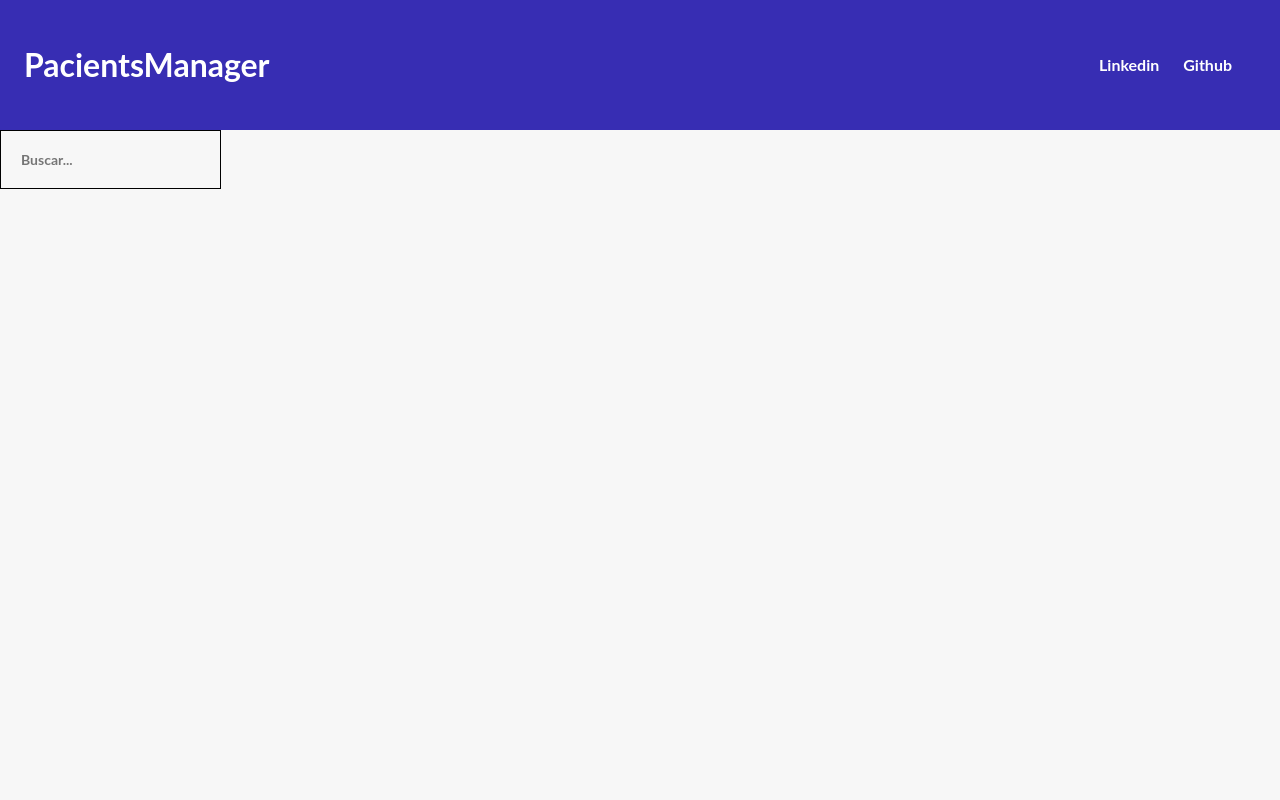
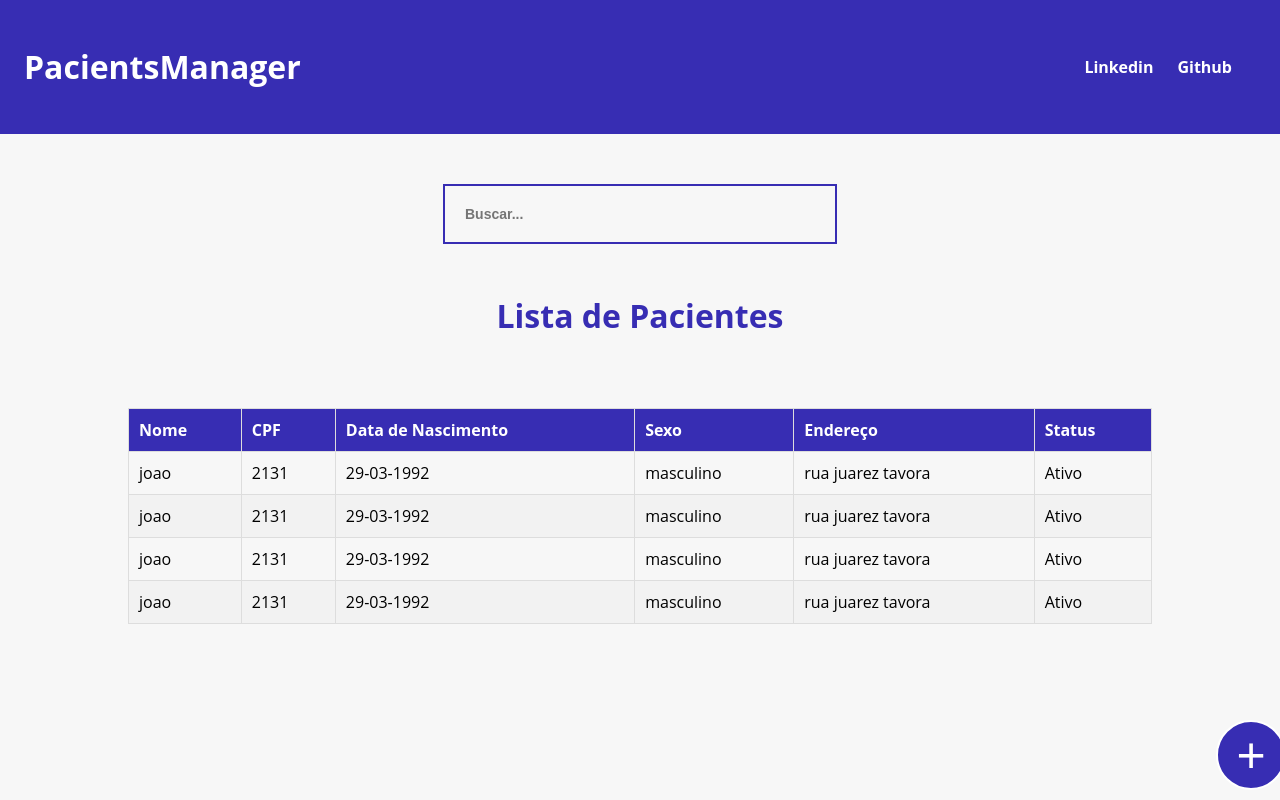
Before and after one commit to pedrocleal/patients-manager, a React (Create React App) app: page / in a window 1280 px wide. Built offline with nearby package versions, Linux system fonts and the light colour scheme.

Commit message:
finish patients table

```diff
--- a/src/components/Header/styles.js
+++ b/src/components/Header/styles.js
@@ -6,7 +6,7 @@ export const Container = styled.header`
   justify-content: space-between;
 
   padding: 24px;
-  background: #372db3;
+  background: var(--primary-color);
   color: #fff;
   ul {
     display: flex;
--- a/src/components/Input/styles.js
+++ b/src/components/Input/styles.js
@@ -6,11 +6,14 @@ export const InputContainer = styled.div`
   }
 
   input {
+    accent-color: var(--primary-color);
     background: transparent;
-    border: 1px solid #000;
+    outline: none;
+    border: 2px solid var(--primary-color);
     padding: 20px;
     font-size: 14px;
     font-weight: 700;
     color: #000;
+    width: 350px;
   }
 `
--- a/src/components/Main/index.js
+++ b/src/components/Main/index.js
@@ -1,4 +1,7 @@
 import { useState } from 'react';
+import { Container } from './styles';
+
+import PatientsList from '../PatientsList';
 import Input from '../Input';
 
 export default function Main() {
@@ -10,8 +13,13 @@ export default function Main() {
   }
 
   return (
-    <div>
-      <Input placeholder="Buscar..." value={searchInputValue} onChange={handleInputChange}/>
-    </div>
+    <>
+      <Container>
+        <Input placeholder="Buscar..." value={searchInputValue} onChange={handleInputChange}/>
+        <button className="addButton">+</button>
+        <h1>Lista de Pacientes</h1>
+        <PatientsList />
+      </Container>
+    </>
   )
 }
--- /dev/null
+++ b/src/components/Main/styles.js
@@ -0,0 +1,31 @@
+import styled from 'styled-components';
+
+export const Container = styled.main`
+  display: flex;
+  flex-direction: column;
+  align-items: center;
+  justify-content: center;
+
+  margin: 0 auto;
+  margin-top: 50px;
+
+  h1 {
+    margin-top: 50px;
+    color: var(--primary-color);
+  }
+
+  .addButton {
+    position: absolute;
+    top: 90vh;
+    left: 95vw;
+
+    width: 70px;
+    height: 70px;
+    border-radius: 50px;
+    border: 2px solid #fff;
+    color: #fff;
+    font-size: 50px;
+    background: var(--primary-color);
+    cursor: pointer;
+  }
+`
--- /dev/null
+++ b/src/components/Patients/index.js
@@ -0,0 +1,14 @@
+import { TableRowData } from "./styles"
+
+export default function Patients({ name, cpf, birthDate, gender, adress, status}) {
+  return (
+    <TableRowData>
+      <td>{name}</td>
+      <td>{cpf}</td>
+      <td>{birthDate}</td>
+      <td>{gender}</td>
+      <td>{adress}</td>
+      <td>{status}</td>
+    </TableRowData>
+  )
+}
--- /dev/null
+++ b/src/components/Patients/styles.js
@@ -0,0 +1,15 @@
+import styled from "styled-components";
+
+export const TableRowData = styled.tr`
+  width: 100%;
+  border-collapse: collapse;
+
+  td {
+    border: 1px solid #ddd;
+    padding: 10px;
+  }
+
+  :nth-child(even) {
+    background-color: #f2f2f2;
+  }
+`
--- /dev/null
+++ b/src/components/PatientsList/index.js
@@ -0,0 +1,69 @@
+import Patients from "../Patients"
+import { Container } from "../PatientsList/styles"
+
+const patients = [
+  {
+    name: 'joao',
+    cpf: 2131,
+    birthDate: '29-03-1992',
+    gender: 'masculino',
+    adress: 'rua juarez tavora',
+    status: 'Ativo'
+  },
+  {
+    name: 'joao',
+    cpf: 2131,
+    birthDate: '29-03-1992',
+    gender: 'masculino',
+    adress: 'rua juarez tavora',
+    status: 'Ativo'
+  },
+  {
+    name: 'joao',
+    cpf: 2131,
+    birthDate: '29-03-1992',
+    gender: 'masculino',
+    adress: 'rua juarez tavora',
+    status: 'Ativo'
+  },
+  {
+    name: 'joao',
+    cpf: 2131,
+    birthDate: '29-03-1992',
+    gender: 'masculino',
+    adress: 'rua juarez tavora',
+    status: 'Ativo'
+  }
+]
+
+export default function PatientsList() {
+  return (
+    <Container>
+      <table>
+        <thead>
+          <tr>
+            <th>Nome</th>
+            <th>CPF</th>
+            <th>Data de Nascimento</th>
+            <th>Sexo</th>
+            <th>Endereço</th>
+            <th>Status</th>
+          </tr>
+        </thead>
+        <tbody>
+          {patients.map((patient) => (
+            <Patients
+            name={patient.name}
+            cpf={patient.cpf}
+            birthDate={patient.birthDate}
+            gender={patient.gender}
+            adress={patient.adress}
+            status={patient.status}
+            />
+          ))}
+        </tbody>
+      </table>
+
+    </Container>
+  )
+}
--- /dev/null
+++ b/src/components/PatientsList/styles.js
@@ -0,0 +1,28 @@
+import styled from 'styled-components';
+
+export const Container = styled.section`
+  display: flex;
+  justify-content: center;
+  align-items: center;
+  flex-direction: column;
+
+  width: 80%;
+  margin-top: 50px;
+
+  table {
+    width: 100%;
+    border-collapse: collapse;
+    border: 1px solid #ddd;
+  }
+
+  thead {
+    color: #fff;
+    background: var(--primary-color);
+  }
+
+  th, tr {
+    padding: 10px;
+    border: 1px solid #ddd;
+    text-align: left;
+  }
+`
--- a/src/styles/globals.js
+++ b/src/styles/globals.js
@@ -1,11 +1,12 @@
 import { createGlobalStyle } from "styled-components";
 
 export const GlobalStyle = createGlobalStyle`
-  * {
-    font-family: 'Lato', sans-serif;
+  :root {
+    --primary-color: #372db3;
   }
 
   body {
+    font-family: 'Open Sans', sans-serif;
     margin: 0;
     padding: 0;
     box-sizing: border-box;
```
Also changed, not shown: src/components/RegisterModal/index.js (renamed from src/components/Register/index.js), src/components/RegisterModal/styles.js (renamed from src/components/Register/styles.js).
